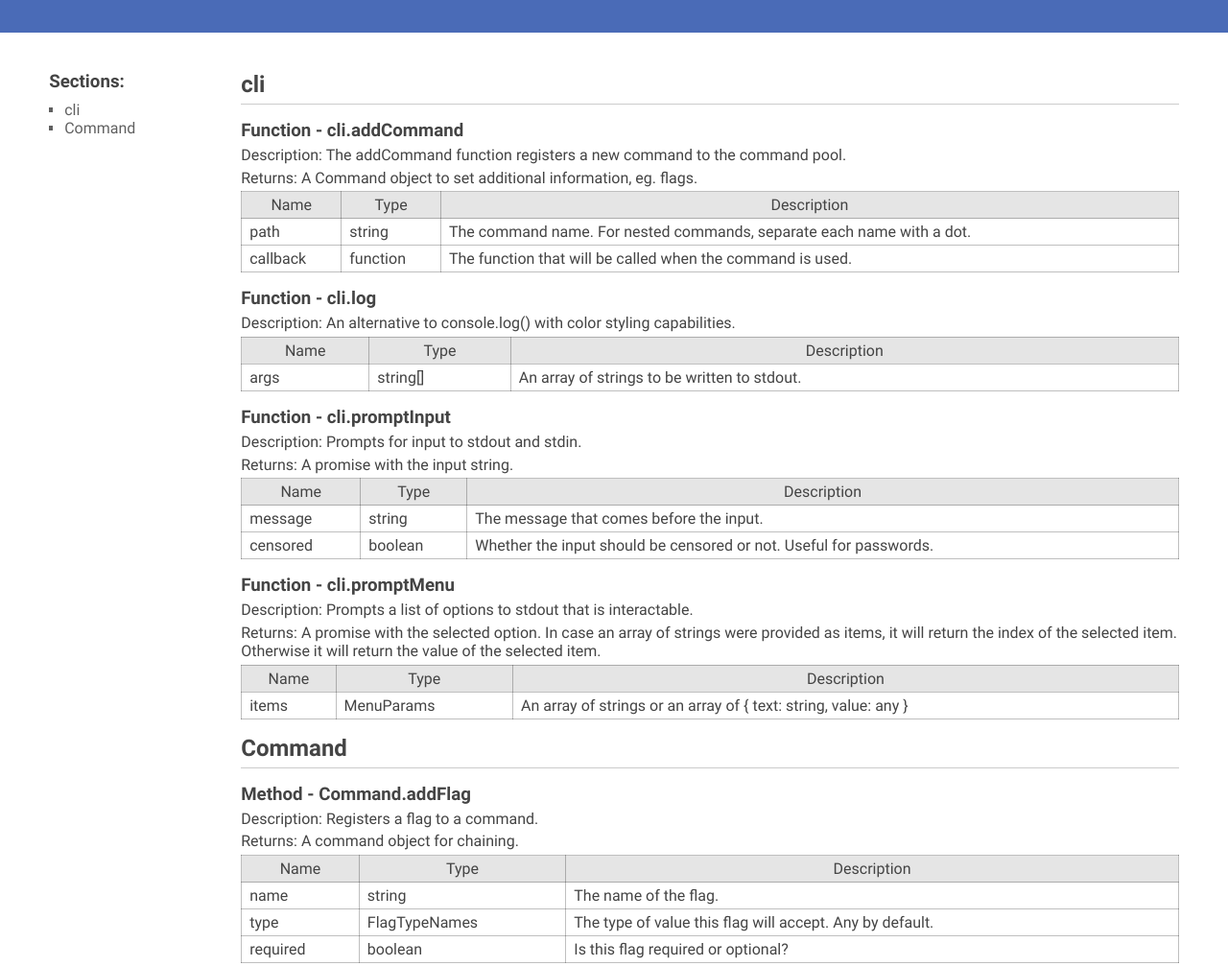
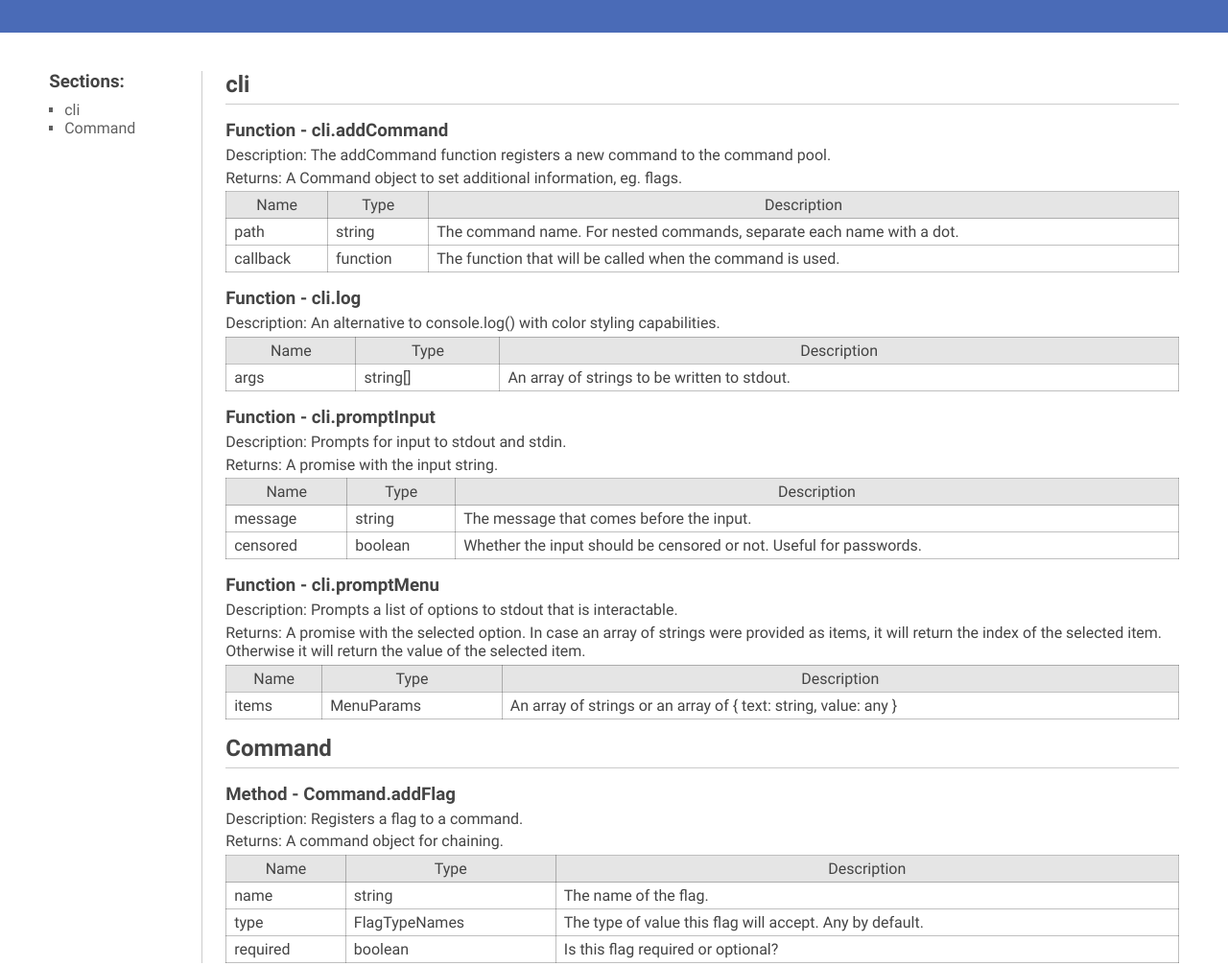
Before and after one commit to thecodeah/quicli, a website: page docs/index.html in a window 1280 px wide. Shown: the part 430-1437 px from the top of the page at 96% size. Drawn offline with nearby package versions, Linux system fonts and the light colour scheme.

Commit message:
docs(website): Add a border-right to the section nav bar

```diff
--- a/docs/assets/main.css
+++ b/docs/assets/main.css
@@ -150,6 +150,7 @@ header a {
 /* Content Navigation Sidebar */
 .section-nav {
     overflow: hidden;
+    border-right: 1px solid rgba(0, 0, 0, 0.2);
 }
 
 .section-nav h3 {
@@ -170,7 +171,8 @@ header a {
 /* Documentation and Navbar */
 main {
     display: grid;
-    grid-template-columns: 12.5em auto;
+    grid-template-columns: 10em auto;
+    gap: 1.5em;
 
     padding: 0 var(--horizontal-content-padding);
     margin: 2.5em 0;
```
